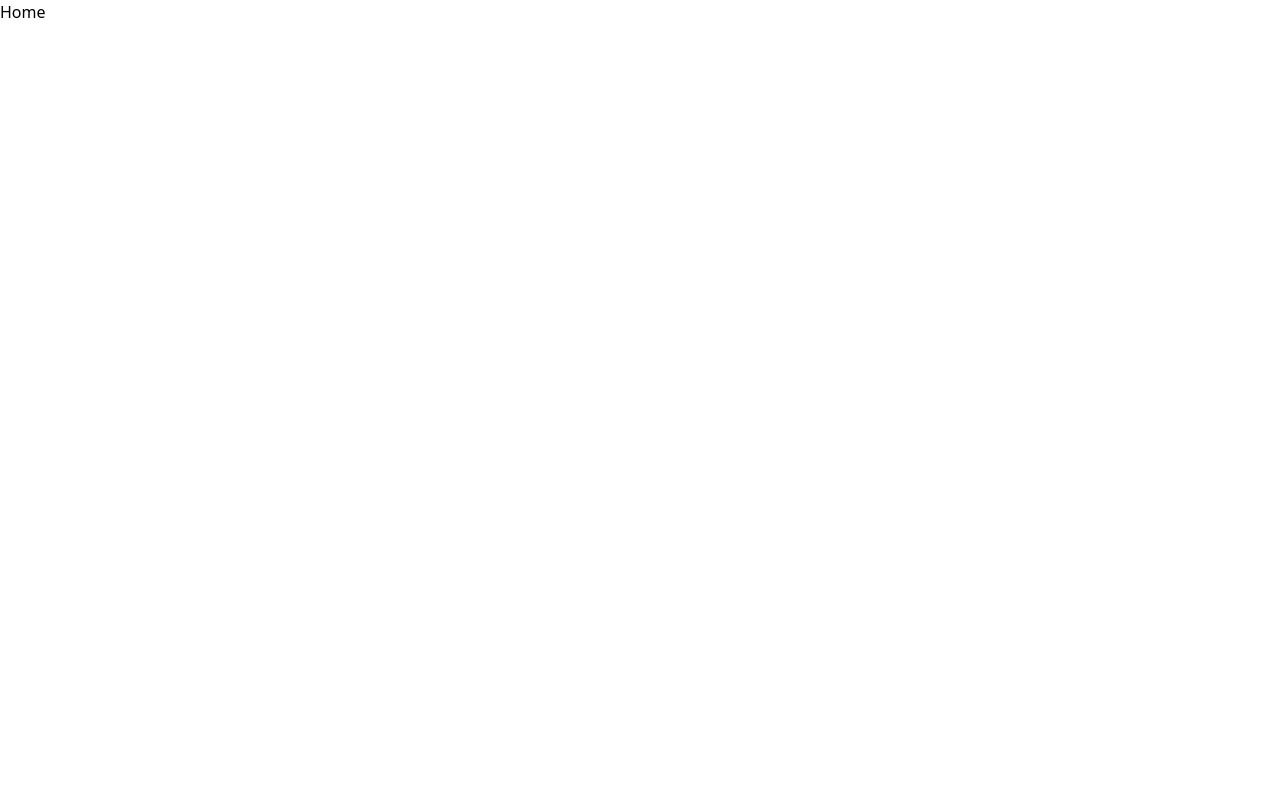
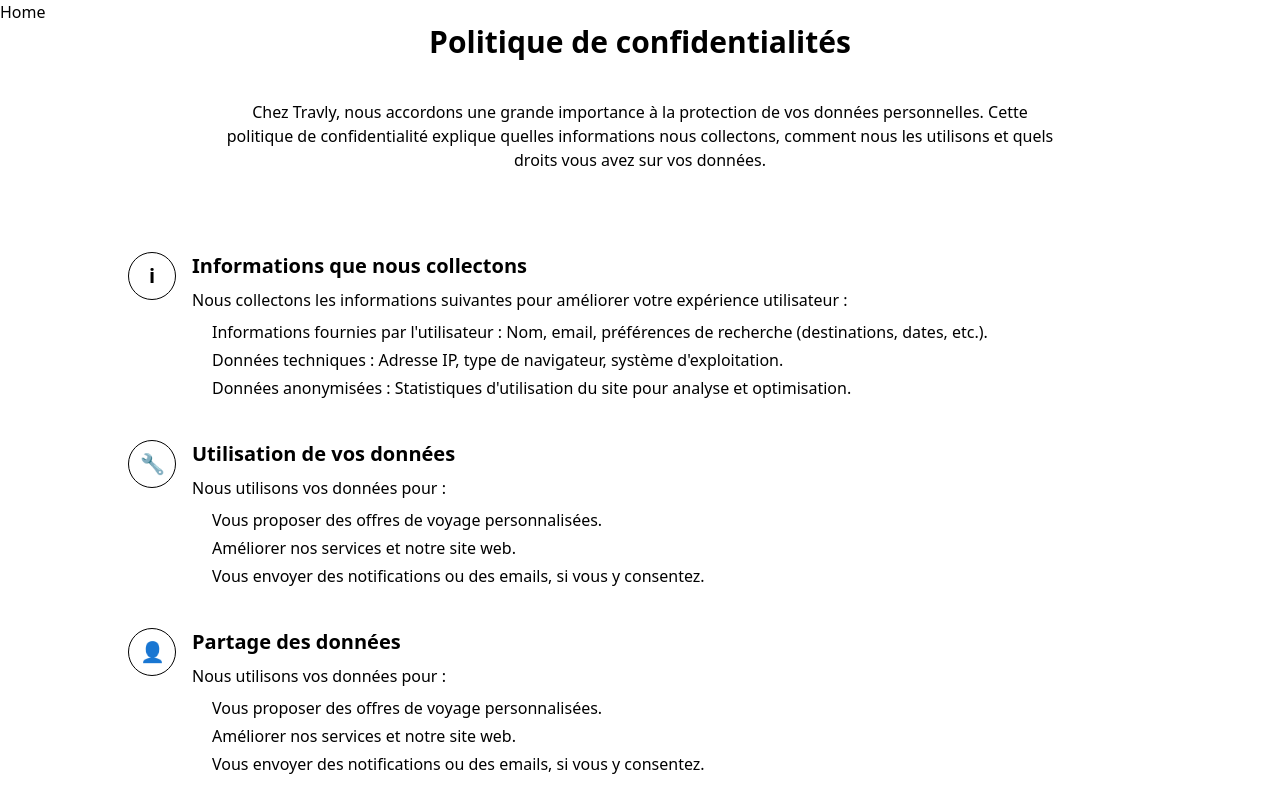
Before and after one commit to NassCT/travly, a React (Vite) app: page /Confidentialites in a window 1280 px wide. Before the commit this address had no page. Shown: the top 800 px of the page. Built offline with nearby package versions, Linux system fonts and the light colour scheme.

Commit message:
Confidentialites

```diff
--- a/src/App.jsx
+++ b/src/App.jsx
@@ -1,6 +1,7 @@
 import { BrowserRouter as Router, Routes, Route, Link } from 'react-router-dom';
 import NavBar from './components/NavBar';
 import Footer from './components/Footer';
+import Confidentialites from './components/Confidentialites';
 
 function App() {
   return (
@@ -11,6 +12,7 @@ function App() {
           <Route path="/" element={<> </>} />
           <Route path="/NavBar" element={<NavBar />} />
           <Route path="/Footer" element={<Footer />} />
+          <Route path="/Confidentialites" element={<Confidentialites />} />
         </Routes>
       </div>
     </Router>
--- /dev/null
+++ b/src/components/Confidentialites.jsx
@@ -0,0 +1,73 @@
+import React from 'react'
+import Footer from './Footer';
+
+function Confidentialites() {
+  return (
+    <section>
+
+        <h1 className='text-center text-3xl font-bold'>Politique de confidentialités</h1>
+
+        <p className='text-center mx-56 my-10'>Chez Travly, nous accordons une grande importance à la protection de vos données personnelles. Cette politique de confidentialité explique quelles informations nous collectons, comment nous les utilisons et quels droits vous avez sur vos données.</p>
+
+        <div className="py-10 px-5">
+      <div className="max-w-5xl mx-auto space-y-10">
+        {/* Première section */}
+        <div className="flex items-start space-x-4">
+          <div className="flex-shrink-0 w-12 h-12 border border-gray-300 rounded-full flex items-center justify-center">
+            <span className="text-xl font-bold text-gray-700">i</span>
+          </div>
+          <div>
+            <h2 className="text-xl font-semibold text-gray-800">Informations que nous collectons</h2>
+            <p className="mt-2 text-gray-700">
+              Nous collectons les informations suivantes pour améliorer votre expérience utilisateur :
+            </p>
+            <ul className="mt-2 text-gray-700 space-y-1 list-disc pl-5">
+              <li>Informations fournies par l'utilisateur : Nom, email, préférences de recherche (destinations, dates, etc.).</li>
+              <li>Données techniques : Adresse IP, type de navigateur, système d'exploitation.</li>
+              <li>Données anonymisées : Statistiques d'utilisation du site pour analyse et optimisation.</li>
+            </ul>
+          </div>
+        </div>
+
+        {/* Deuxième section */}
+        <div className="flex items-start space-x-4">
+          <div className="flex-shrink-0 w-12 h-12 border border-gray-300 rounded-full flex items-center justify-center">
+            <span className="text-xl font-bold text-gray-700">🔧</span>
+          </div>
+          <div>
+            <h2 className="text-xl font-semibold text-gray-800">Utilisation de vos données</h2>
+            <p className="mt-2 text-gray-700">Nous utilisons vos données pour :</p>
+            <ul className="mt-2 text-gray-700 space-y-1 list-disc pl-5">
+              <li>Vous proposer des offres de voyage personnalisées.</li>
+              <li>Améliorer nos services et notre site web.</li>
+              <li>Vous envoyer des notifications ou des emails, si vous y consentez.</li>
+            </ul>
+          </div>
+        </div>
+
+        {/* Troisième section */}
+        <div className="flex items-start space-x-4">
+          <div className="flex-shrink-0 w-12 h-12 border border-gray-300 rounded-full flex items-center justify-center">
+            <span className="text-xl font-bold text-gray-700">👤</span>
+          </div>
+          <div>
+            <h2 className="text-xl font-semibold text-gray-800">Partage des données</h2>
+            <p className="mt-2 text-gray-700">Nous utilisons vos données pour :</p>
+            <ul className="mt-2 text-gray-700 space-y-1 list-disc pl-5">
+              <li>Vous proposer des offres de voyage personnalisées.</li>
+              <li>Améliorer nos services et notre site web.</li>
+              <li>Vous envoyer des notifications ou des emails, si vous y consentez.</li>
+            </ul>
+          </div>
+        </div>
+      </div>
+    </div>
+
+
+        <Footer />
+
+    </section>
+  )
+}
+
+export default Confidentialites;
```
